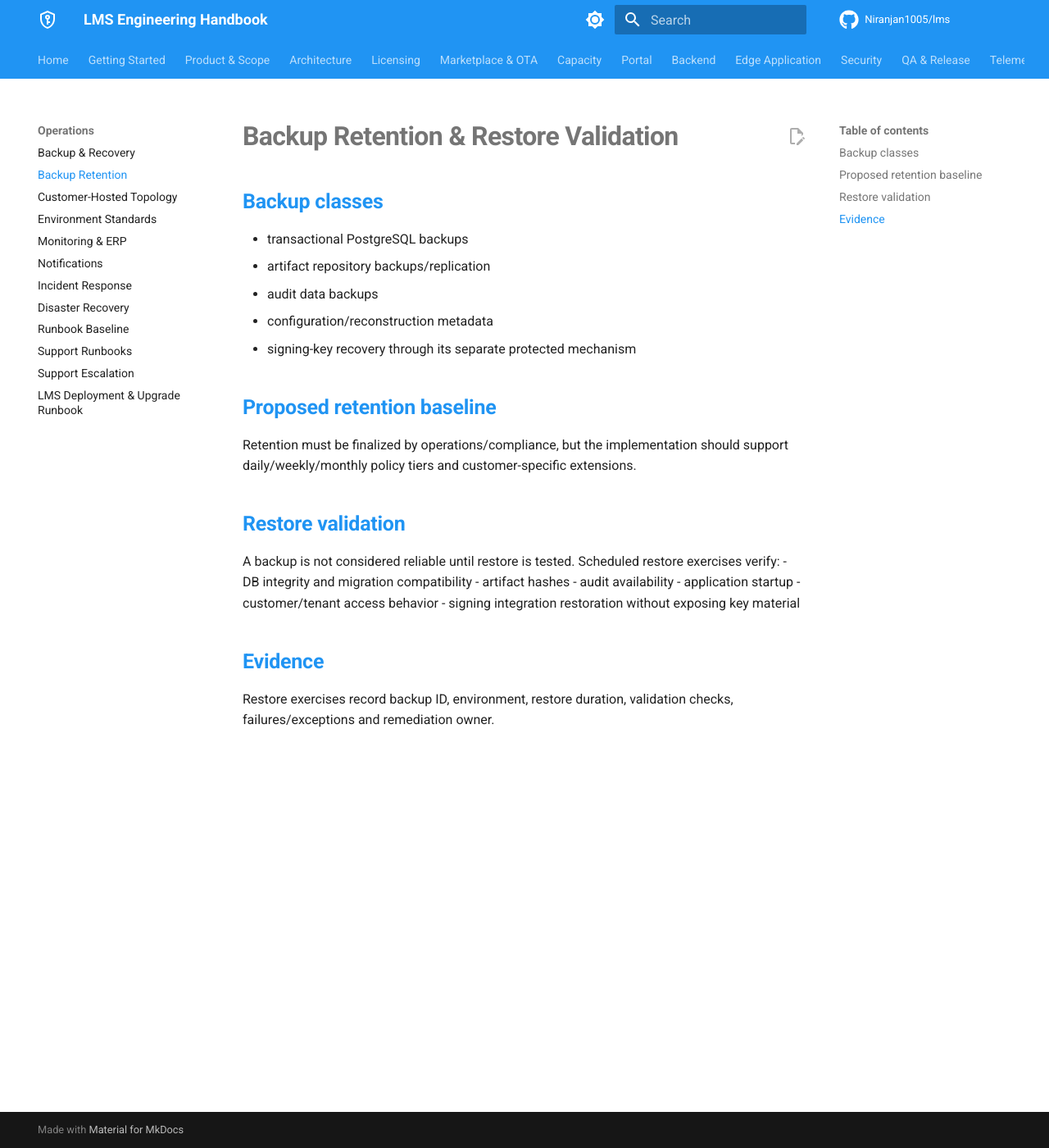
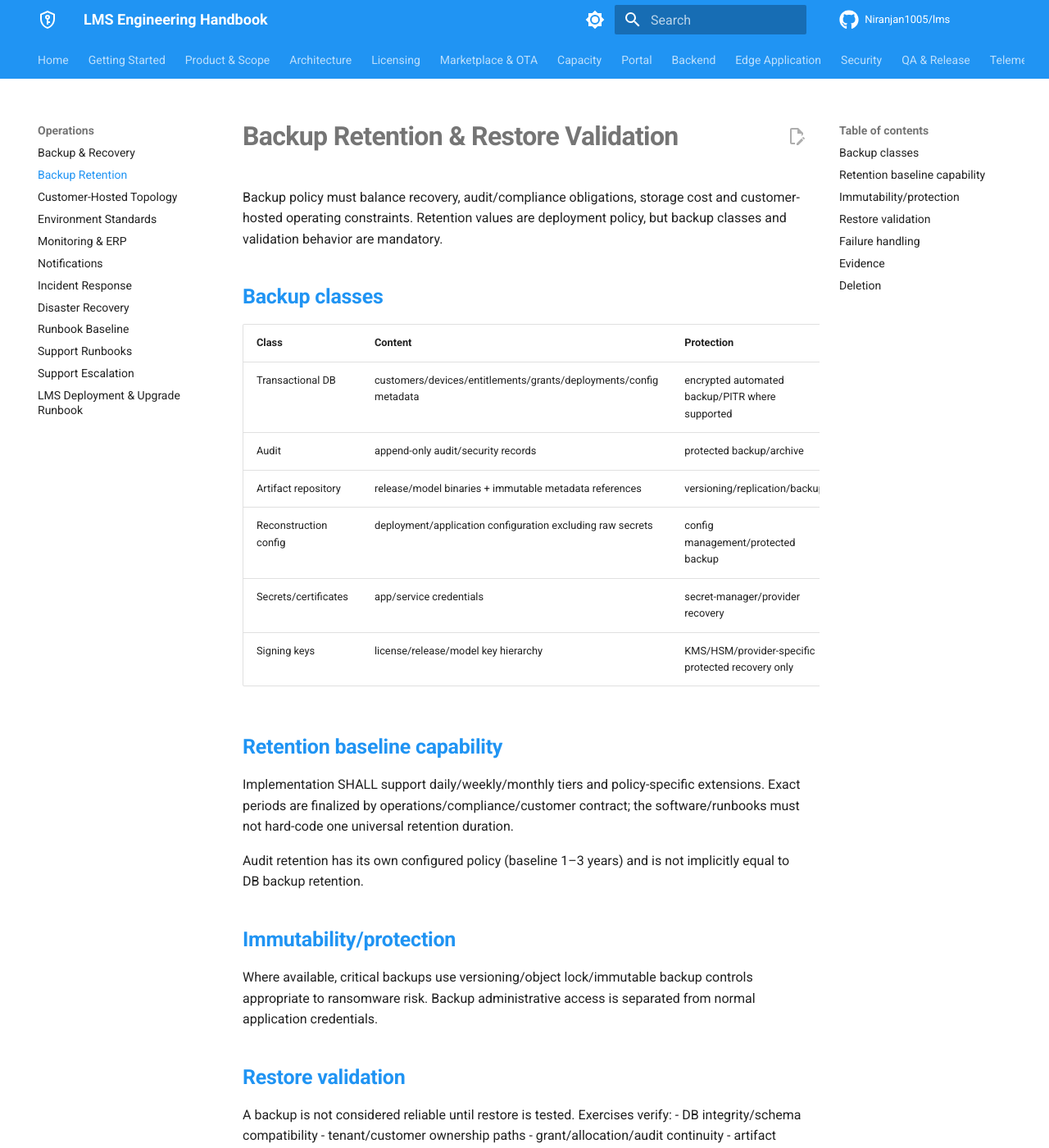
Before and after one commit to Niranjan1005/lms, an MkDocs documentation site: the page built from docs/operations/backup-retention.md, in a window 1280 px wide and 1400 px high. Shown: the whole window at 82% size. Built offline with MkDocs 1.6.1 and Material for MkDocs 9.7.7, drawn with Linux system fonts in a browser that asks for light colours; comment, search, counter and statistics services are not loaded; some of the changed text lies outside the part shown.

Commit message:
docs: deepen backup retention and validation

```diff
--- a/docs/operations/backup-retention.md
+++ b/docs/operations/backup-retention.md
@@ -1,27 +1,48 @@
 # Backup Retention & Restore Validation
+
+Backup policy must balance recovery, audit/compliance obligations, storage cost and customer-hosted operating constraints. Retention values are deployment policy, but backup classes and validation behavior are mandatory.
 
 ## Backup classes
 
-- transactional PostgreSQL backups
-- artifact repository backups/replication
-- audit data backups
-- configuration/reconstruction metadata
-- signing-key recovery through its separate protected mechanism
+| Class | Content | Protection |
+|---|---|---|
+| Transactional DB | customers/devices/entitlements/grants/deployments/config metadata | encrypted automated backup/PITR where supported |
+| Audit | append-only audit/security records | protected backup/archive |
+| Artifact repository | release/model binaries + immutable metadata references | versioning/replication/backup |
+| Reconstruction config | deployment/application configuration excluding raw secrets | config management/protected backup |
+| Secrets/certificates | app/service credentials | secret-manager/provider recovery |
+| Signing keys | license/release/model key hierarchy | KMS/HSM/provider-specific protected recovery only |
 
-## Proposed retention baseline
+## Retention baseline capability
 
-Retention must be finalized by operations/compliance, but the implementation should support daily/weekly/monthly policy tiers and customer-specific extensions.
+Implementation SHALL support daily/weekly/monthly tiers and policy-specific extensions. Exact periods are finalized by operations/compliance/customer contract; the software/runbooks must not hard-code one universal retention duration.
+
+Audit retention has its own configured policy (baseline 1–3 years) and is not implicitly equal to DB backup retention.
+
+## Immutability/protection
+
+Where available, critical backups use versioning/object lock/immutable backup controls appropriate to ransomware risk. Backup administrative access is separated from normal application credentials.
 
 ## Restore validation
 
-A backup is not considered reliable until restore is tested. Scheduled restore exercises verify:
-- DB integrity and migration compatibility
-- artifact hashes
-- audit availability
-- application startup
-- customer/tenant access behavior
-- signing integration restoration without exposing key material
+A backup is not considered reliable until restore is tested. Exercises verify:
+- DB integrity/schema compatibility
+- tenant/customer ownership paths
+- grant/allocation/audit continuity
+- artifact hashes/manifests
+- application startup/readiness
+- secret/signing provider reconnection
+- device check-in and safe signing in test scope
+- worker/outbox duplicate safety
+
+## Failure handling
+
+Backup failure or stale backup age triggers operations alert. Failed restore exercise creates tracked remediation and may block production-readiness/DR claims.
 
 ## Evidence
 
-Restore exercises record backup ID, environment, restore duration, validation checks, failures/exceptions and remediation owner.
+Record backup ID/time/type, encryption/protection status, selected recovery point, restore environment, duration, validation checks, exceptions and remediation owner.
+
+## Deletion
+
+Expired backups are deleted through managed retention policy. Legal/security incident hold overrides normal deletion where formally applied.
```
